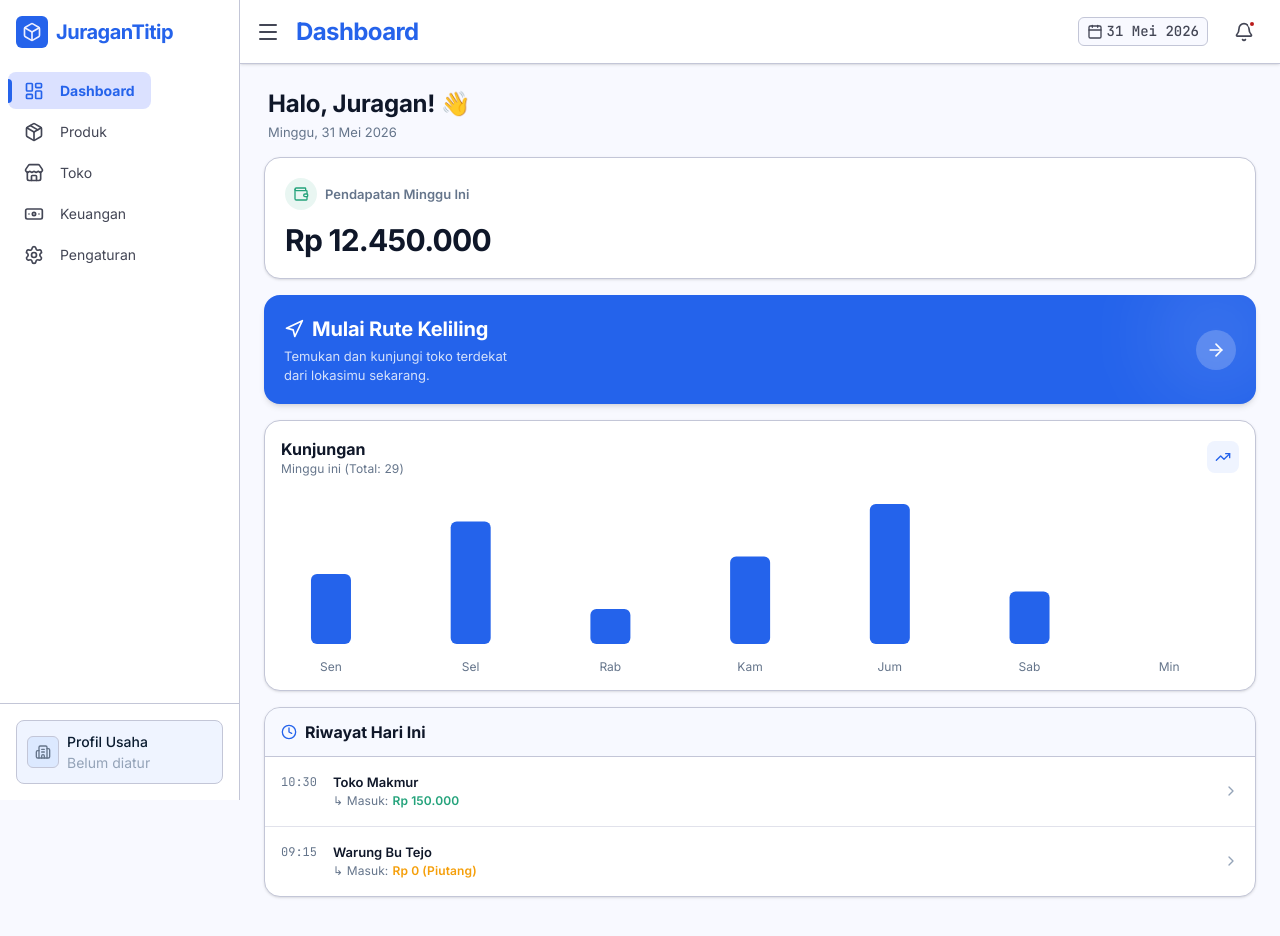
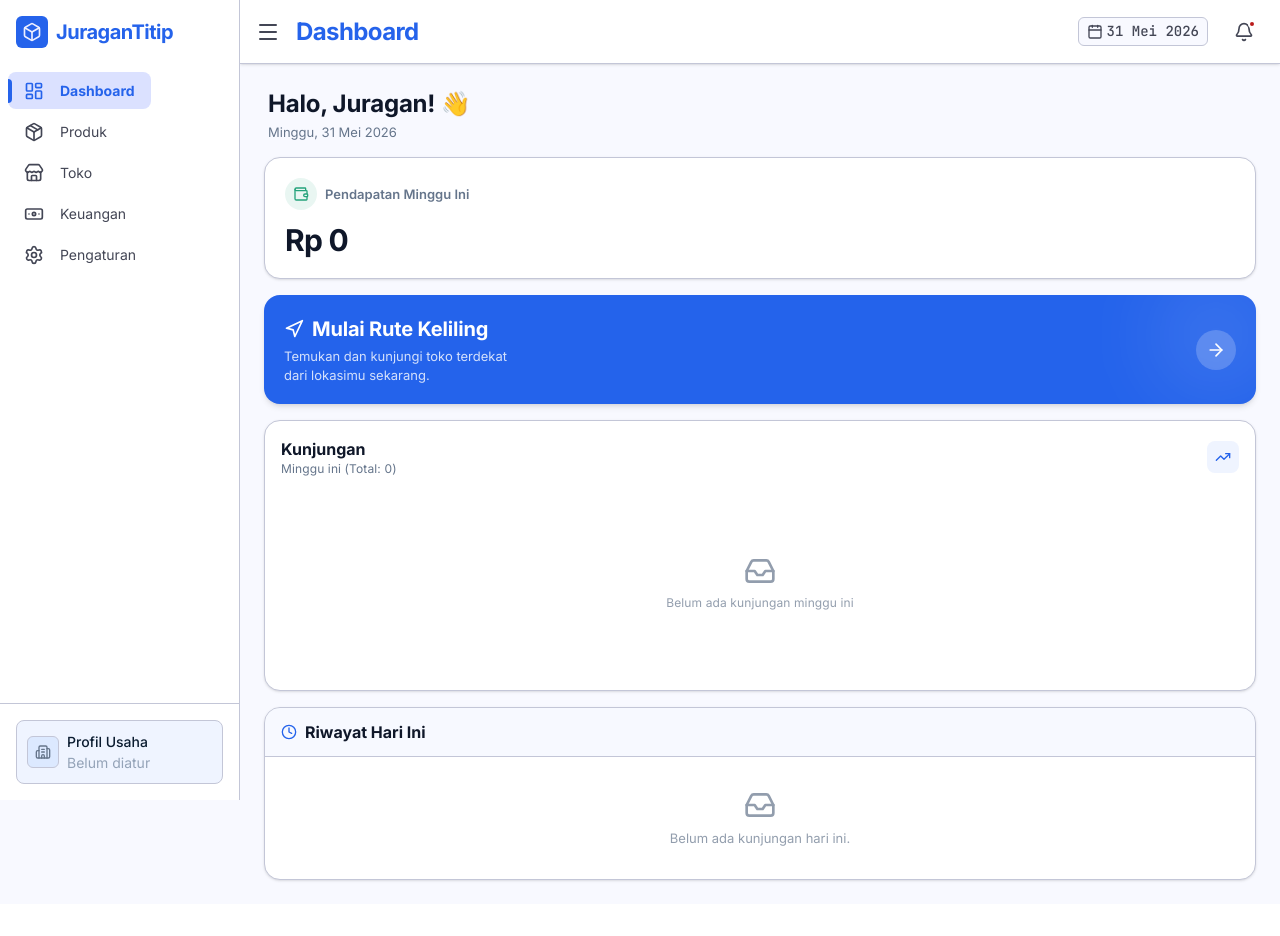
Before and after one commit to arkanafaisal/juragan-titip, a React (Vite) app in the folder frontend/: page /dashboard in a window 1280 px wide. Both pictures are taken after a click on the button 108 px from the left and 31 px from the top of the page. Shown: the top 936 px of the page. After the commit the page ends 904 px from the top, so only its background shows below. Built offline with nearby package versions, Linux system fonts and the light colour scheme.

Commit message:
feat(dashboard page): integrate dashboard service to get data

```diff
--- a/frontend/src/pages/dashboard.tsx
+++ b/frontend/src/pages/dashboard.tsx
@@ -17,32 +17,57 @@ import {
   ResponsiveContainer,
   Cell
 } from "recharts";
-
-// --- DUMMY DATA ---
-const DUMMY_CHART_DATA = [
-  { name: 'Sen', visits: 4 },
-  { name: 'Sel', visits: 7 },
-  { name: 'Rab', visits: 2 },
-  { name: 'Kam', visits: 5 },
-  { name: 'Jum', visits: 8 },
-  { name: 'Sab', visits: 3 },
-  { name: 'Min', visits: 0 },
-];
-
-const DUMMY_HISTORY = [
-  { id: 1, time: '10:30', store: 'Toko Makmur', amount: 150000, isDebt: false },
-  { id: 2, time: '09:15', store: 'Warung Bu Tejo', amount: 0, isDebt: true },
-];
+import { useState, useEffect } from "react";
+import { dashboardApi, type DashboardData } from "@/services/api/dashboard";
+import { Loader2, Inbox } from "lucide-react";
+import { toast } from "sonner";
+import { InvoiceDetail } from "@/components/features/invoice-detail";
 
 export default function Dashboard() {
   const navigate = useNavigate();
   const todayDate = format(new Date(), "EEEE, dd MMM yyyy", { locale: idLocale });
 
+  const [data, setData] = useState<DashboardData | null>(null);
+  const [isLoading, setIsLoading] = useState(true);
+  const [selectedVisitId, setSelectedVisitId] = useState<number | null>(null);
+
+  useEffect(() => {
+    const fetchData = async () => {
+      try {
+        const result = await dashboardApi.getDashboardData();
+        setData(result);
+      } catch (error) {
+        console.error("Gagal memuat data dashboard:", error);
+        toast.error("Gagal memuat data dashboard");
+      } finally {
+        setIsLoading(false);
+      }
+    };
+    fetchData();
+  }, []);
+
   // Fungsi Helper untuk format Rupiah
   const formatRp = (num: number) => `Rp ${num.toLocaleString('id-ID')}`;
 
+  if (isLoading || !data) {
     return (
-    <div className="max-w-container-max mx-auto space-y-md pb-20 animate-in fade-in duration-300">
+      <div className="flex flex-col items-center justify-center w-full h-[60vh]">
+        <Loader2 className="w-8 h-8 animate-spin text-primary/50 mb-4" />
+        <p className="text-text-secondary font-body text-body">Memuat ringkasan...</p>
+      </div>
+    );
+  }
+
+  if (selectedVisitId) {
+    return (
+      <div className="fixed inset-0 z-50 bg-surface overflow-y-auto">
+        <InvoiceDetail id={selectedVisitId} onBack={() => setSelectedVisitId(null)} />
+      </div>
+    );
+  }
+
+  return (
+    <div className="max-w-container-max mx-auto space-y-md animate-in fade-in duration-300">
 
       {/* 1. HEADER & GREETING */}
       <div className="flex flex-col gap-1 px-1">
@@ -65,8 +90,8 @@ export default function Dashboard() {
           </span>
         </div>
         <div className="mt-1">
-          <h2 className="text-3xl font-bold tracking-tight text-text-primary truncate" title="Rp 12.450.000">
-            {formatRp(12450000)}
+          <h2 className="text-3xl font-bold tracking-tight text-text-primary truncate" title={formatRp(data.weeklyRevenue)}>
+            {formatRp(data.weeklyRevenue)}
           </h2>
         </div>
       </div>
@@ -99,7 +124,7 @@ export default function Dashboard() {
         <div className="flex justify-between items-center mb-4">
           <div>
             <h3 className="font-h3 text-h3 font-bold text-text-primary">Kunjungan</h3>
-            <p className="font-caption text-caption text-text-secondary">Minggu ini (Total: 29)</p>
+            <p className="font-caption text-caption text-text-secondary">Minggu ini (Total: {data.totalVisitsThisWeek})</p>
           </div>
           <div className="p-2 bg-surface-container-low rounded-lg text-primary">
             <TrendingUp className="w-4 h-4" />
@@ -108,8 +133,14 @@ export default function Dashboard() {
 
         {/* Recharts Area */}
         <div className="h-[180px] w-full">
+          {data.totalVisitsThisWeek === 0 ? (
+            <div className="flex flex-col items-center justify-center w-full h-full text-text-secondary opacity-70">
+              <Inbox className="w-8 h-8 mb-2" />
+              <p className="font-caption text-caption">Belum ada kunjungan minggu ini</p>
+            </div>
+          ) : (
             <ResponsiveContainer width="100%" height="100%">
-            <BarChart data={DUMMY_CHART_DATA} margin={{ top: 10, right: 0, left: -20, bottom: 0 }}>
+              <BarChart data={data.chartData} margin={{ top: 10, right: 0, left: -20, bottom: 0 }}>
                 <XAxis
                   dataKey="name"
                   axisLine={false}
@@ -122,7 +153,7 @@ export default function Dashboard() {
                   contentStyle={{ borderRadius: '8px', border: 'none', boxShadow: '0 4px 6px -1px rgb(0 0 0 / 0.1)' }}
                 />
                 <Bar dataKey="visits" radius={[6, 6, 6, 6]} maxBarSize={40}>
-                {DUMMY_CHART_DATA.map((entry, index) => (
+                  {data.chartData.map((entry, index) => (
                     <Cell
                       key={`cell-${index}`}
                       fill={entry.visits > 0 ? 'var(--color-primary)' : 'var(--color-surface-container-high)'}
@@ -131,6 +162,7 @@ export default function Dashboard() {
                 </Bar>
               </BarChart>
             </ResponsiveContainer>
+          )}
         </div>
       </div>
 
@@ -144,10 +176,11 @@ export default function Dashboard() {
         </div>
 
         <div className="flex flex-col divide-y divide-outline-variant/50">
-          {DUMMY_HISTORY.length > 0 ? (
-            DUMMY_HISTORY.map((item) => (
+          {data.todayHistory.length > 0 ? (
+            data.todayHistory.map((item) => (
               <button
                 key={item.id}
+                onClick={() => setSelectedVisitId(item.id)}
                 className="flex items-center justify-between p-4 hover:bg-surface-container-lowest transition-colors text-left"
               >
                 <div className="flex items-start gap-3">
@@ -161,7 +194,7 @@ export default function Dashboard() {
                     <p className="font-caption text-caption text-text-secondary mt-0.5 flex items-center gap-1">
                       ↳ Masuk:
                       <span className={`font-semibold ${item.isDebt ? 'text-warning' : 'text-success'}`}>
-                        {item.isDebt ? 'Rp 0 (Piutang)' : formatRp(item.amount)}
+                        {item.isDebt ? `Rp ${item.amount.toLocaleString('id-ID')} (Piutang)` : formatRp(item.amount)}
                       </span>
                     </p>
                   </div>
@@ -170,8 +203,11 @@ export default function Dashboard() {
               </button>
             ))
           ) : (
-            <div className="p-6 text-center text-text-secondary font-body-sm text-body-sm">
+            <div className="flex flex-col items-center justify-center py-8 text-text-secondary opacity-70">
+              <Inbox className="w-8 h-8 mb-2" />
+              <span className="font-body-sm text-body-sm">
                 Belum ada kunjungan hari ini.
+              </span>
             </div>
           )}
         </div>
--- /dev/null
+++ b/frontend/src/services/api/dashboard.ts
@@ -0,0 +1,96 @@
+import { db } from "@/lib/db";
+import { startOfWeek, endOfWeek, isSameDay } from "date-fns";
+
+export interface DashboardHistory {
+  id: number;
+  time: string;
+  store: string;
+  amount: number;
+  isDebt: boolean;
+}
+
+export interface DashboardData {
+  weeklyRevenue: number;
+  totalVisitsThisWeek: number;
+  chartData: { name: string; visits: number }[];
+  todayHistory: DashboardHistory[];
+}
+
+export const dashboardApi = {
+  getDashboardData: async (): Promise<DashboardData> => {
+    // 1. Determine the date ranges (Monday start)
+    const now = new Date();
+    const weekStart = startOfWeek(now, { weekStartsOn: 1 });
+    const weekEnd = endOfWeek(now, { weekStartsOn: 1 });
+
+    const weekStartISO = weekStart.toISOString();
+
+    // 2. Fetch all visits starting from weekStartISO using Dexie index
+    const visitsThisWeek = await db.visits
+      .where('createdAt')
+      .aboveOrEqual(weekStartISO)
+      .toArray();
+
+    // Ensure we only process visits up to the end of this week
+    const validVisits = visitsThisWeek.filter(v => new Date(v.createdAt) <= weekEnd);
+
+    // 3. Process data
+    let weeklyRevenue = 0;
+    let totalVisitsThisWeek = 0;
+
+    const chartDataMap = [
+      { name: 'Sen', visits: 0, dayIndex: 1 },
+      { name: 'Sel', visits: 0, dayIndex: 2 },
+      { name: 'Rab', visits: 0, dayIndex: 3 },
+      { name: 'Kam', visits: 0, dayIndex: 4 },
+      { name: 'Jum', visits: 0, dayIndex: 5 },
+      { name: 'Sab', visits: 0, dayIndex: 6 },
+      { name: 'Min', visits: 0, dayIndex: 0 },
+    ];
+
+    const todayHistory: DashboardHistory[] = [];
+
+    validVisits.forEach(visit => {
+      weeklyRevenue += visit.amountPaid;
+      totalVisitsThisWeek++;
+
+      const visitDate = new Date(visit.createdAt);
+      const dayIndex = visitDate.getDay();
+
+      const chartItem = chartDataMap.find(c => c.dayIndex === dayIndex);
+      if (chartItem) {
+        chartItem.visits++;
+      }
+
+      if (isSameDay(visitDate, now)) {
+        // Calculate if it's debt: amountPaid < totalBill
+        const totalBill = visit.items.reduce((sum, item) => sum + (item.sold * item.wholesalePrice), 0);
+        const isDebt = visit.amountPaid < totalBill;
+
+        todayHistory.push({
+          id: visit.id,
+          time: visitDate.toLocaleTimeString('id-ID', { hour: '2-digit', minute: '2-digit' }),
+          store: visit.storeName,
+          amount: visit.amountPaid,
+          isDebt: isDebt
+        });
+      }
+    });
+
+    // Sort today history by newest first
+    todayHistory.sort((a, b) => {
+      // If we had exact time parsing we could compare date objects, but comparing IDs or string times works.
+      // IDs are incremental so this safely puts the latest visits first
+      return b.id - a.id;
+    });
+
+    const chartData = chartDataMap.map(({ name, visits }) => ({ name, visits }));
+
+    return {
+      weeklyRevenue,
+      totalVisitsThisWeek,
+      chartData,
+      todayHistory
+    };
+  }
+};
```
Lines whose indentation alone changed are shown as unchanged.
